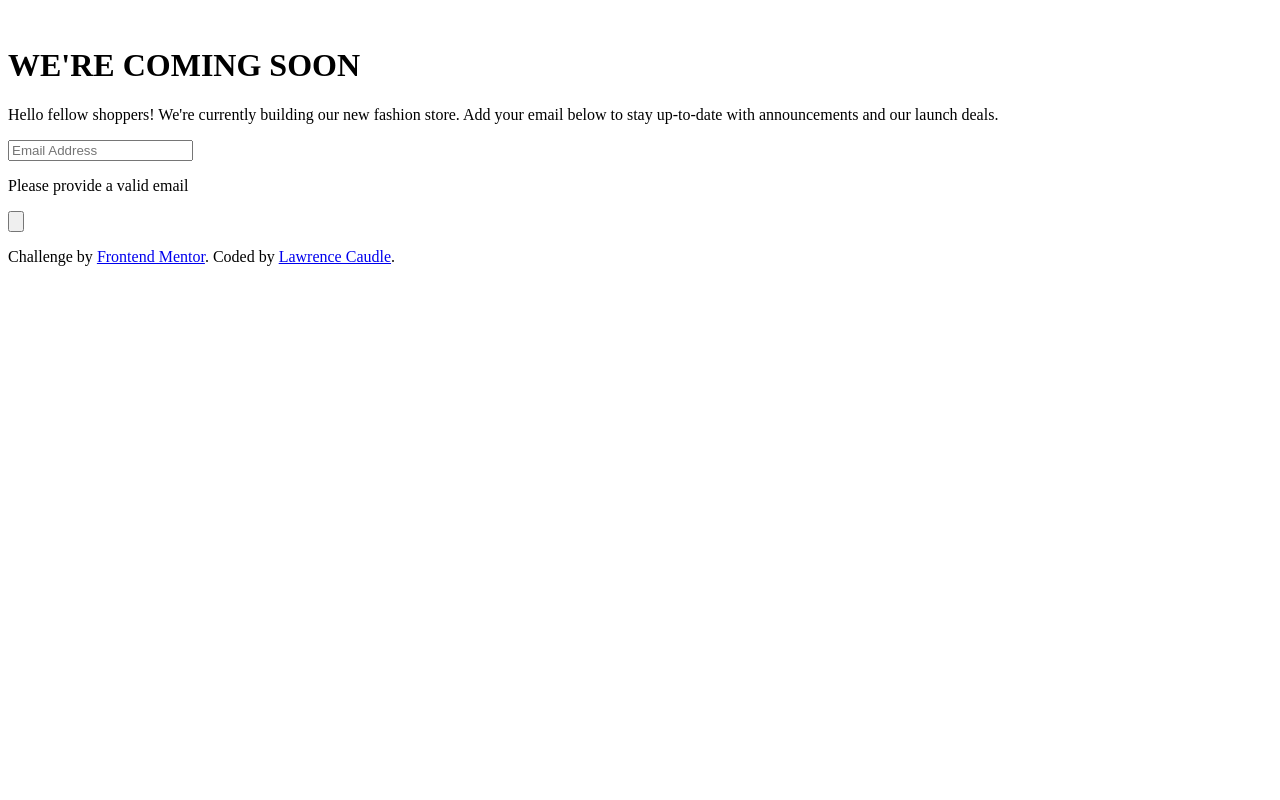
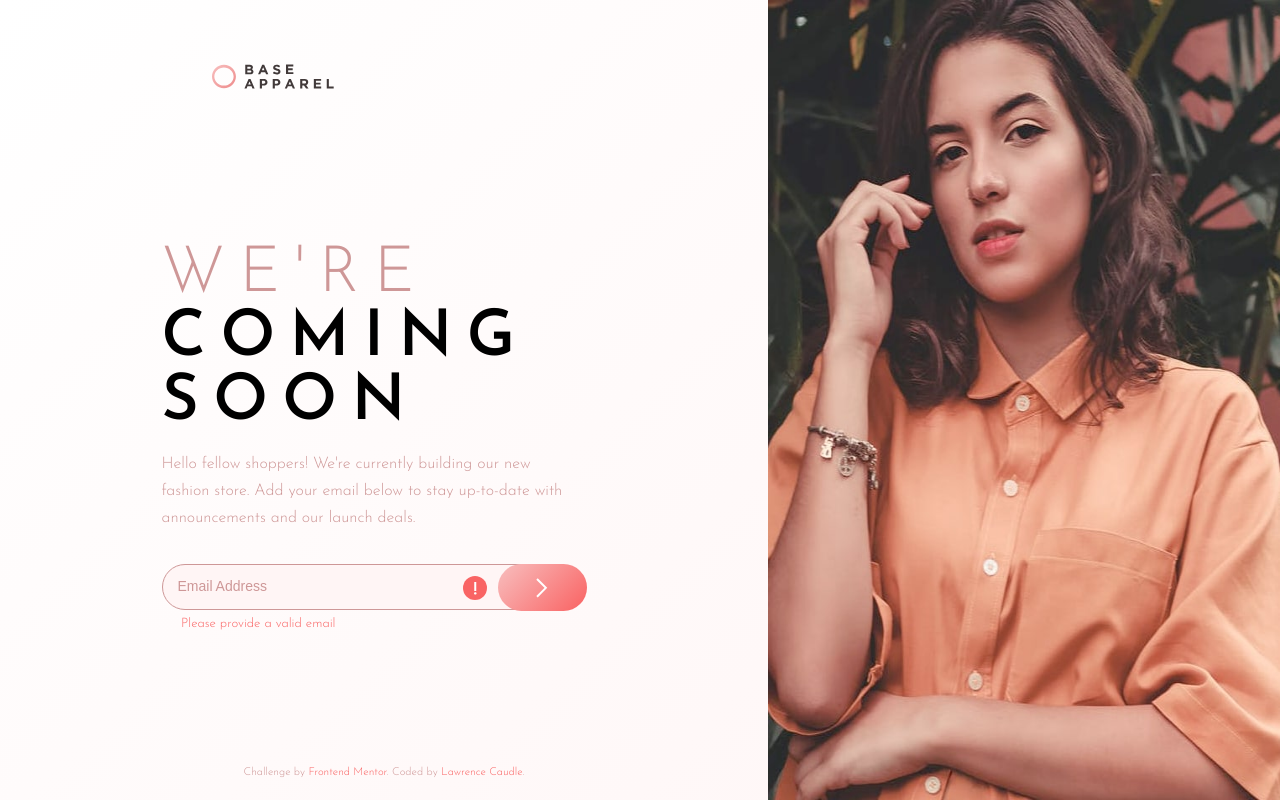
Before and after one commit to ltc870/baseapparelcomingsoon, a website: page src/index.html in a window 1280 px wide. Drawn offline with nearby package versions, Linux system fonts and the light colour scheme; files that its build step writes are made by us from their sources; the site is published under a folder, as on GitHub Pages, so addresses that start at the root find nothing.

Commit message:
edited index.html so images could display

```diff
--- a/src/index.html
+++ b/src/index.html
@@ -10,7 +10,7 @@
   <link rel="preconnect" href="https://fonts.googleapis.com">
   <link rel="preconnect" href="https://fonts.gstatic.com" crossorigin>
   <link href="https://fonts.googleapis.com/css2?family=Josefin+Sans:wght@100;200;300;600&display=swap" rel="stylesheet">
-  <link rel="stylesheet" href="/src/styles.css">
+  <link rel="stylesheet" href="./styles.css">
 
   <title>Frontend Mentor | Base Apparel coming soon page</title>
 
@@ -20,10 +20,10 @@
 
   <div class="container-grid">
 
-    <img class="logo" src="/images/logo.svg" aria-hidden="true" alt="">
+    <img class="logo" src="../images/logo.svg" aria-hidden="true" alt="">
 
-    <img class="mobile-hero-img" src="/images/hero-mobile.jpg" alt="">
-    <img class="desktop-hero-img" src="/images/hero-desktop.jpg" alt="">
+    <img class="mobile-hero-img" src="../images/hero-mobile.jpg" alt="">
+    <img class="desktop-hero-img" src="../images/hero-desktop.jpg" alt="">
 
     <main class="main">
 
@@ -34,9 +34,9 @@
 
       <form id="form" class="form" action="submit">
         <input type="text" name="email" id="email" class="form-email" placeholder="Email Address">
-        <img id="error-icon" class="form-error-icon" src="/images/icon-error.svg" alt="">
+        <img id="error-icon" class="form-error-icon" src="../images/icon-error.svg" alt="">
         <p id="error-msg" class="form-error-msg">Please provide a valid email</p>
-        <button class="form-btn" type="submit"><img class="form-btn-img" src="/images/icon-arrow.svg" alt=""></button>
+        <button class="form-btn" type="submit"><img class="form-btn-img" src="../images/icon-arrow.svg" alt=""></button>
       </form>
 
     </main>
```
